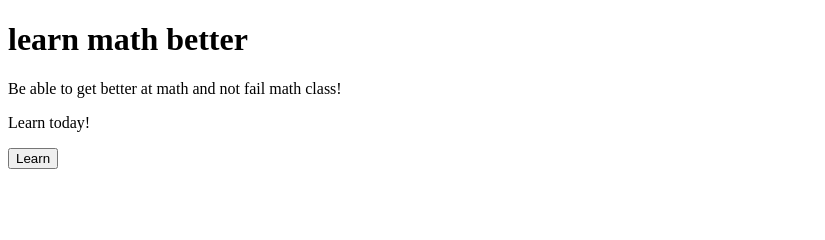
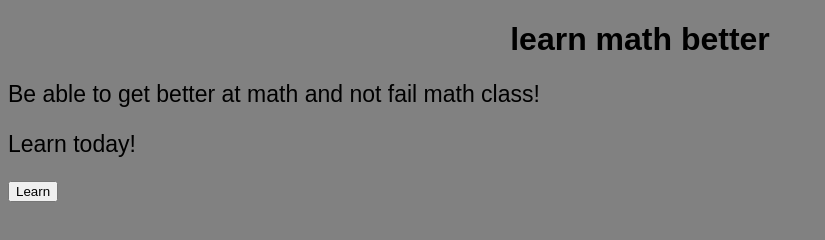
Before and after one commit to nightcrawcode/learnmathbetter, a plain HTML site: page app/index.html in a window 1280 px wide. Shown: the whole page, without its empty margins (0-825 px from the left). Drawn offline with Linux system fonts and the light colour scheme.

Commit message:
added CSS onto the webpage to make it look nicer

```diff
--- a/app/index.html
+++ b/app/index.html
@@ -2,6 +2,8 @@
 
 <head>
   <title>Learn Math Better</title>
+  <link rel="icon" type="image/x-icon" href="https://upload.wikimedia.org/wikipedia/commons/thumb/9/9e/Plus_symbol.svg/640px-Plus_symbol.svg.png">
+  <link rel="stylesheet" href="theme.css">
 </head>
 
 <body>
--- /dev/null
+++ b/app/theme.css
@@ -0,0 +1,17 @@
+/* the font that it uses*/
+
+h1 {
+    font-family: Arial, Helvetica, sans-serif;
+    text-align: center;
+  }
+
+  p {
+    font-family: Arial, Helvetica, sans-serif;
+    font-size: 23px;
+  }
+
+/* background color*/
+
+body {
+    background-color: #3a3a3aa2;
+  }
```
Also changed, not shown: app/solve.html (deleted, +0 -12 lines).
